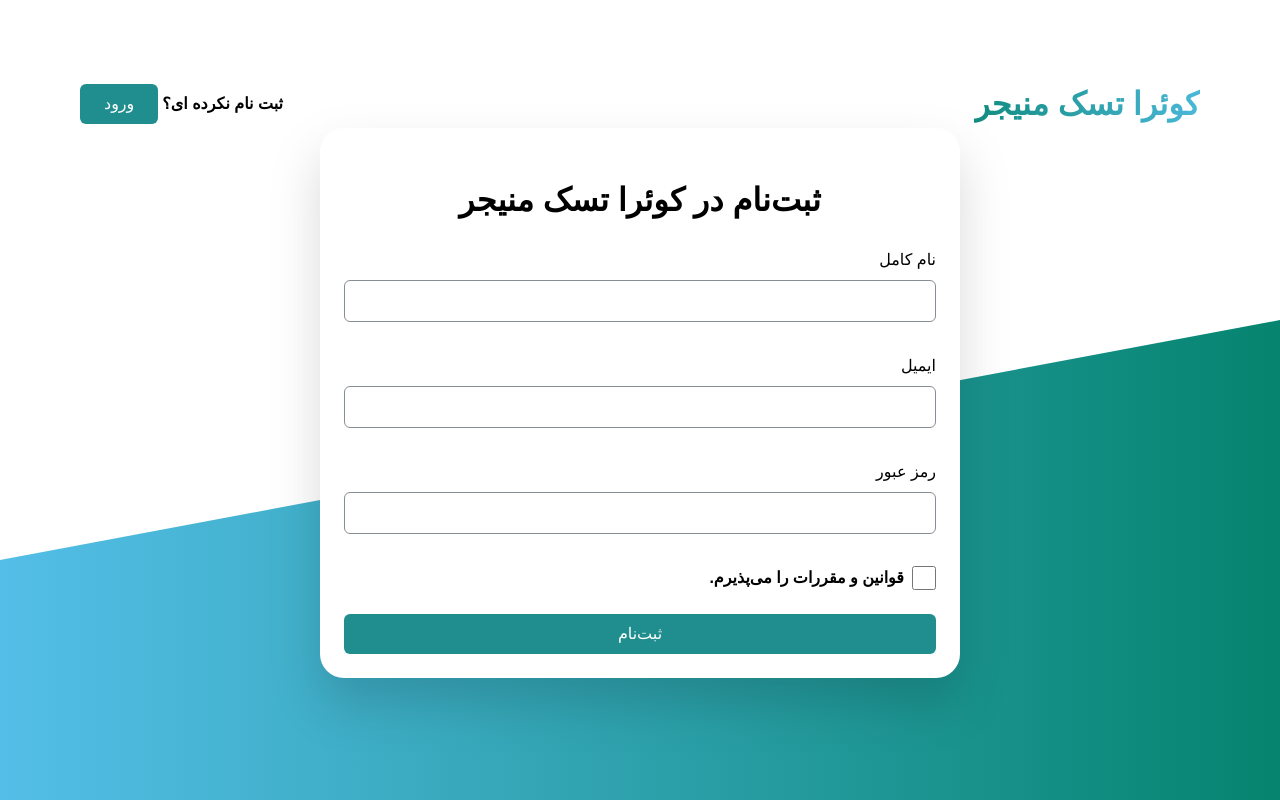
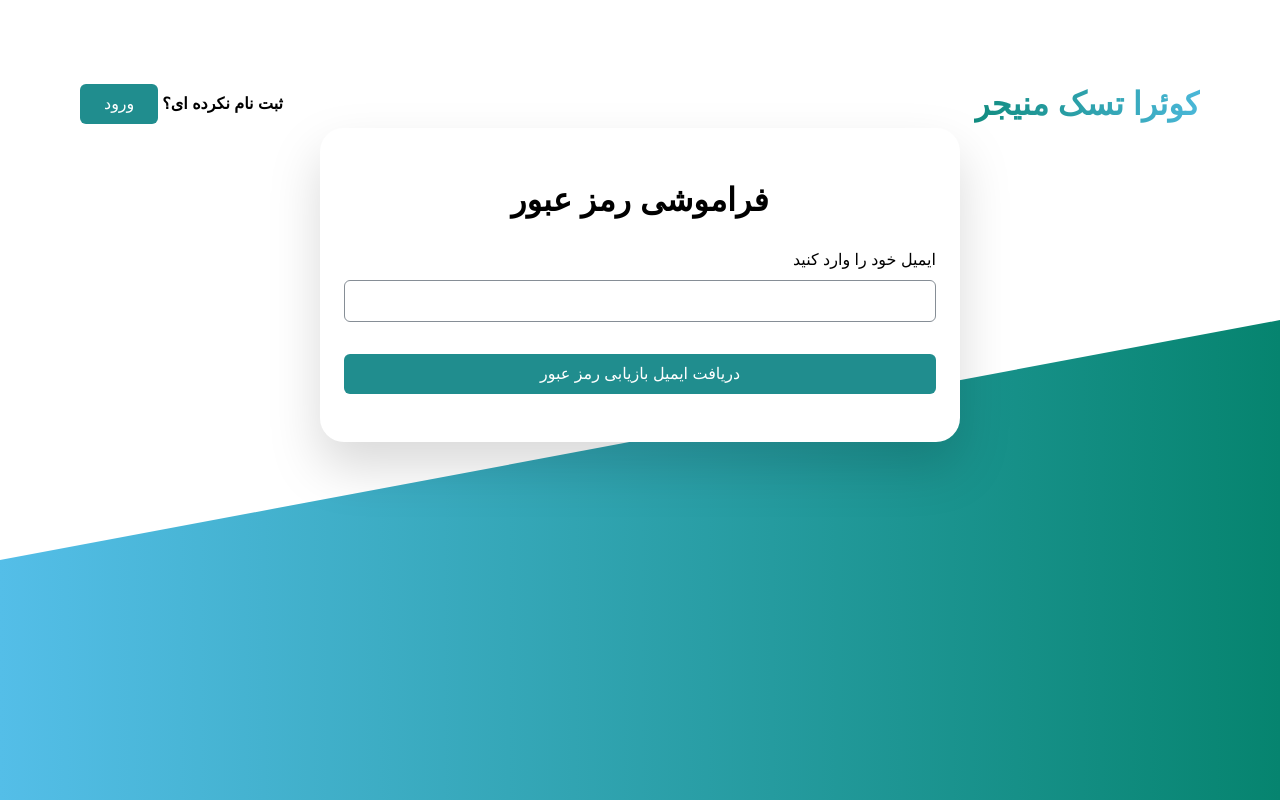
Before and after one commit to Summer-Frontend-Quera-Bootcamp/GROUP_10, a React (Vite) app: page / in a window 1280 px wide. Built offline with nearby package versions, Linux system fonts and the light colour scheme; the HTML template or start-up script is replaced by a standard one; a web font is replaced by a local one.

Commit message:
forget password component changed

```diff
--- a/src/App/App.tsx
+++ b/src/App/App.tsx
@@ -3,9 +3,9 @@ import "./App.css";
 
 //--------Import Your Components Here!--------//
 
-import { RegisterPage } from "../Pages/AuthenticationPages";
+//import { RegisterPage } from "../Pages/AuthenticationPages";
 //import { LoginPage } from "../Pages/AuthenticationPages";
-//import { ForgetPassPage } from "../Pages/AuthenticationPages";
+import { ForgetPassPage } from "../Pages/AuthenticationPages";
 //import ResetPassword from "../Pages/AuthenticationPages";
 
 //-------------Welcome to The App-------------//
@@ -14,8 +14,8 @@ interface IPropsApp extends PropsWithChildren {}
 const App: React.FC<IPropsApp> = (/*props: IPropsApp*/): JSX.Element => {
   return (
     <>
-      <RegisterPage />
-      {/* <ForgetPassPage /> */}
+      {/*<RegisterPage />*/}
+      <ForgetPassPage />
       {/* <LoginPage /> */}
       {/* <ResetPasswordPage /> */}
     </>
--- a/src/Pages/AuthenticationPages/ForgetPasswordPage/ForgetPasswordPage.tsx
+++ b/src/Pages/AuthenticationPages/ForgetPasswordPage/ForgetPasswordPage.tsx
@@ -1,11 +1,67 @@
 // forgot password component
 
+import { useForm } from "react-hook-form";
+import { z } from "zod";
+import { zodResolver } from "@hookform/resolvers/zod";
+
+import { ButtonPrimary } from "../../../Components/Ui/Buttons";
+import { ContainerAuth } from "../../../Components/Ui/Containers/";
+import { InputText } from "../../../Components/Ui/Inputs/";
 import AuthLayout from "../../../Layouts/AuthLayout";
+import { useState } from "react";
+
+const schema = z.object({
+  email: z.string().email({ message: "این ایمیل معتبر نیست" }),
+});
+
+type IFormValues = z.infer<typeof schema>;
 
 const ForgetPass = () => {
+  const [formVisiblity, setFormVisiblity] = useState(true);
+  const {
+    register,
+    handleSubmit,
+    formState: { errors },
+  } = useForm<IFormValues>({
+    resolver: zodResolver(schema),
+  });
+  const onSubmit = (data: IFormValues) => {
+    setFormVisiblity(false);
+    console.log(data);
+  };
+
   return (
     <AuthLayout>
-      <h1>ForgetPass</h1>
+      {formVisiblity && (
+        <form onSubmit={handleSubmit(onSubmit)}>
+          <ContainerAuth heading=" فراموشی رمز عبور ">
+            <InputText
+              register={register}
+              name="email"
+              label="ایمیل خود را وارد کنید"
+              type="text"
+            />
+            {errors.email && (
+              <p className="text-red-primary text-right">
+                {errors.email.message}
+              </p>
+            )}
+            <div className="mt-m mb-m">
+              <ButtonPrimary onClick={() => {}} bigger={true} type="submit">
+                دریافت ایمیل بازیابی رمز عبور
+              </ButtonPrimary>
+            </div>
+          </ContainerAuth>
+        </form>
+      )}
+      {!formVisiblity && (
+        <ContainerAuth heading=" فراموشی رمز عبور ">
+          <p className="text-right" style={{ direction: "rtl" }}>
+            لینک بازیابی رمز عبور برای شما ایمیل شد. لطفا ایمیل خود را بررسی
+            کنید.
+          </p>
+        </ContainerAuth>
+      )}
     </AuthLayout>
   );
 };
--- a/src/Pages/AuthenticationPages/ResetPasswordPage/ResetPasswordPage.tsx
+++ b/src/Pages/AuthenticationPages/ResetPasswordPage/ResetPasswordPage.tsx
@@ -5,7 +5,7 @@ import AuthLayout from "../../../Layouts/AuthLayout";
 const ResetPasswordPage = () => {
   return (
     <AuthLayout>
-      <h1>Reset</h1>
+      <h1>ResetPassword</h1>
     </AuthLayout>
   );
 };
--- a/tsconfig.json
+++ b/tsconfig.json
@@ -7,7 +7,7 @@
     "skipLibCheck": true,
 
     /* Bundler mode */
-    "moduleResolution": "bundler",
+    "moduleResolution": "node",
     "allowImportingTsExtensions": true,
     "resolveJsonModule": true,
     "isolatedModules": true,
```
